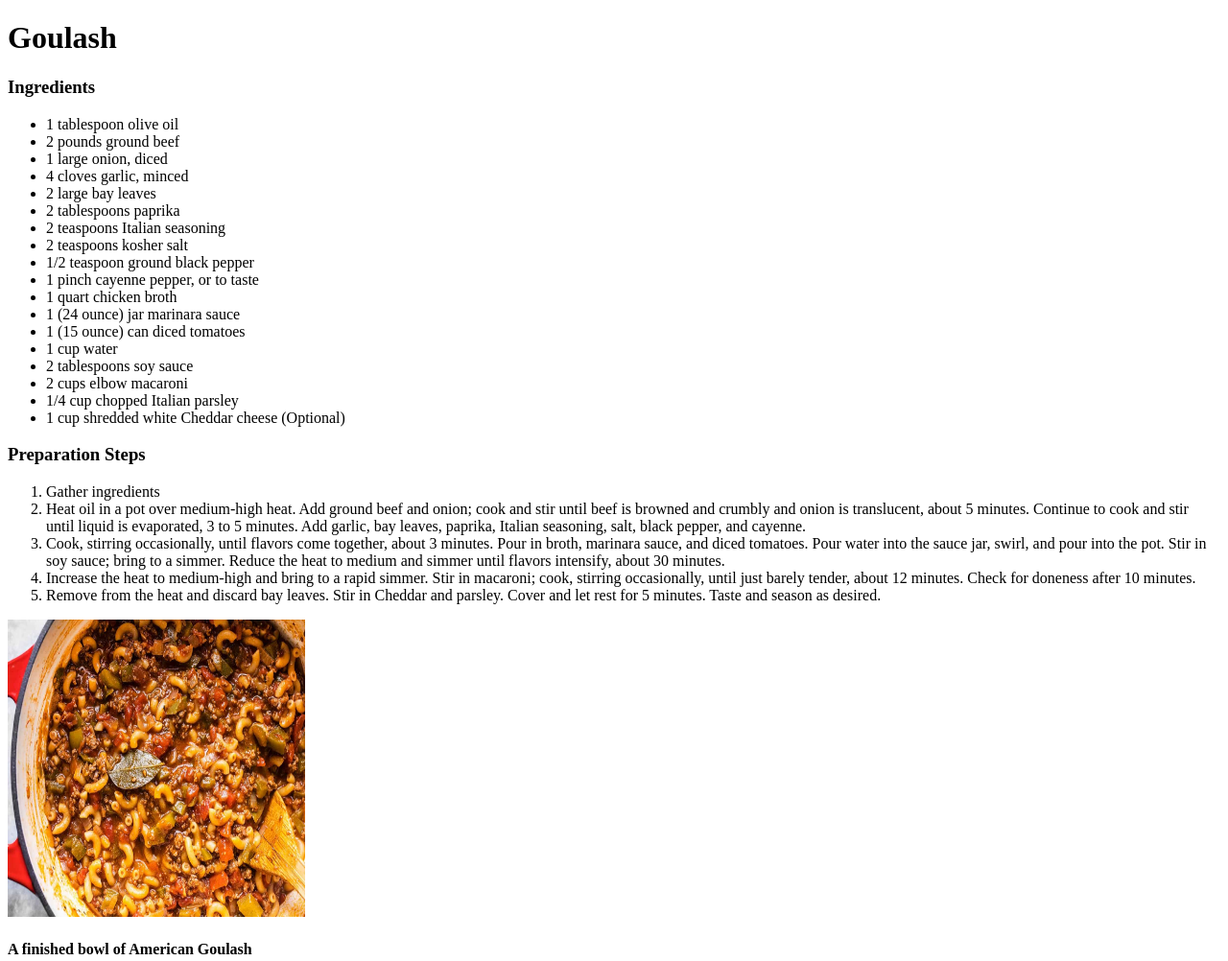
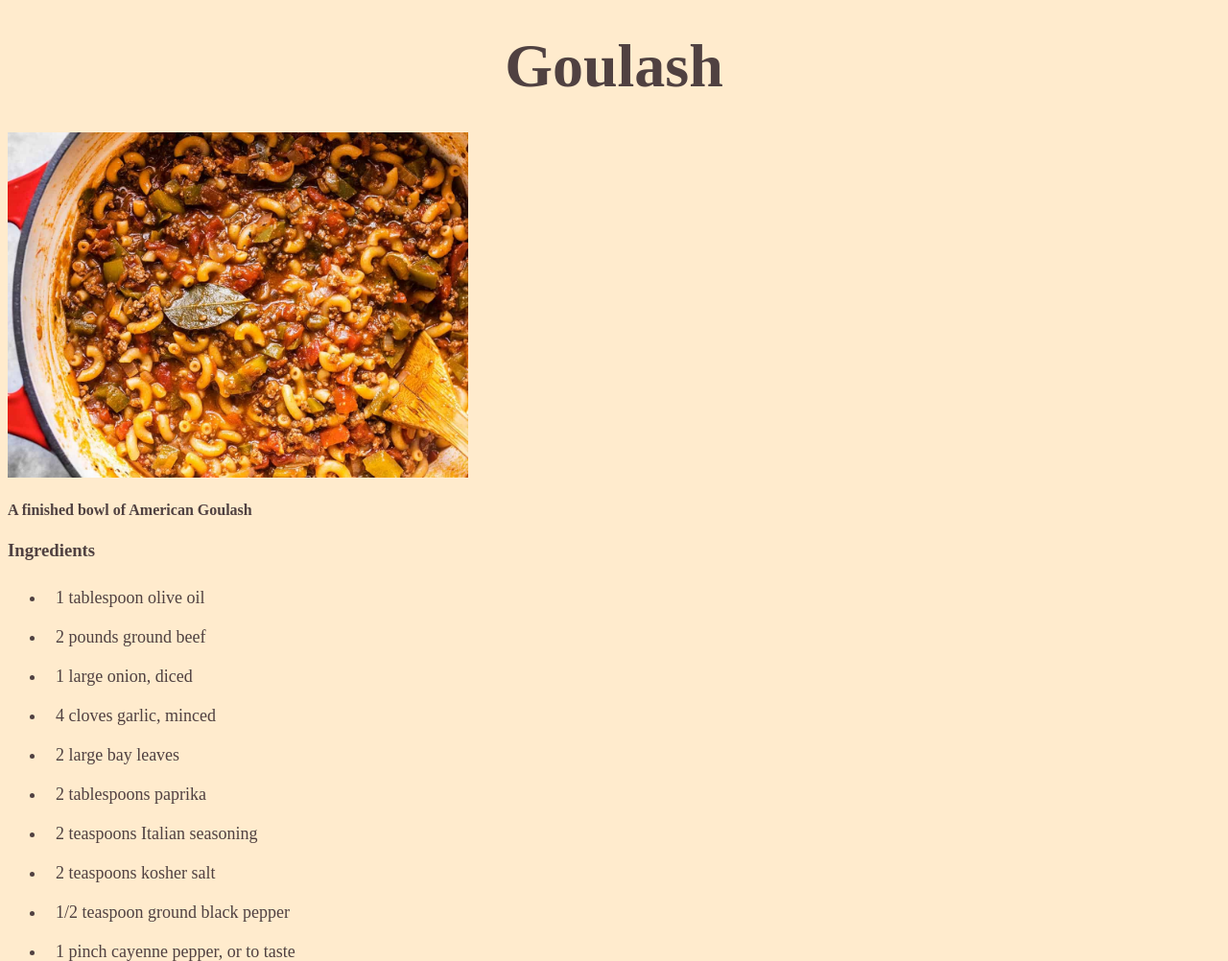
Before and after one commit to smokinronin/odin-recipes, a plain HTML site: page recipes/goulash.html in a window 1280 px wide. Shown: the top 1002 px of the page at 96% size. Drawn offline with Linux system fonts and the light colour scheme.

Commit message:
EditedCreated CSS for for different recipes
Made format changes for better visual appeal

```diff
--- /dev/null
+++ b/recipes/c-m-style.css
@@ -0,0 +1,19 @@
+body {
+    background-color: blanchedalmond;
+    color: #504141;
+    text-align: left;
+
+}
+
+h1 {
+    text-align: center;
+    font-size: 64px;
+    margin: 32px;
+}
+
+li {
+    margin: auto;
+    font-size: 18px;
+    padding: 10px;
+    border: 10px;
+}
--- /dev/null
+++ b/recipes/gfc-style.css
@@ -0,0 +1,19 @@
+body {
+    background-color: blanchedalmond;
+    color: #504141;
+    text-align: left;
+
+}
+
+h1 {
+    text-align: center;
+    font-size: 64px;
+    margin: 32px;
+}
+
+li {
+    margin: auto;
+    font-size: 18px;
+    padding: 10px;
+    border: 10px;
+}
--- /dev/null
+++ b/recipes/gou-style.css
@@ -0,0 +1,19 @@
+body {
+    background-color: blanchedalmond;
+    color: #504141;
+    text-align: left;
+
+}
+
+h1 {
+    text-align: center;
+    font-size: 64px;
+    margin: 32px;
+}
+
+li {
+    margin: auto;
+    font-size: 18px;
+    padding: 10px;
+    border: 10px;
+}
--- a/recipes/goulash.html
+++ b/recipes/goulash.html
@@ -4,9 +4,12 @@
     <meta charset="UTF-8">
     <meta name="viewport" content="width=device-width, initial-scale=1.0">
     <title>Goulash</title>
+    <link rel="stylesheet" href="gou-style.css">
 </head>
 <body>
     <h1>Goulash</h1>
+        <img src="../images/Goulash.jpg" alt="Finished bowl of goulash" height="360px" width="auto">
+                <h4>A finished bowl of American Goulash</h4>
         <h3>Ingredients</h3>
             <ul>
                 <li>1 tablespoon olive oil</li>
@@ -37,7 +40,6 @@
                 <li>Remove from the heat and discard bay leaves. Stir in Cheddar and parsley. Cover and let rest for 5 minutes. Taste and season as desired. </li>
 
             </ol>
-        <img src="../images/Goulash.jpg" alt="Finished bowl of goulash" height="310" width="310">
-                <h4>A finished bowl of American Goulash</h4>
+
 </body>
 </html>
--- /dev/null
+++ b/style.css
@@ -0,0 +1,23 @@
+body {
+    text-align: left;
+    margin: 10px;
+    background-color: blanchedalmond;
+    color: #504141;
+}
+
+
+
+
+h1 {
+    text-align: center;
+    margin: auto;
+    font-size: 64px;
+
+}
+
+li {
+    margin:auto;
+    padding: 10px;
+    border: 10px;
+    font-size: 32px;
+}
```
Also changed, not shown: index.html (+2 -1 lines), recipes/Chicken_Makhani.html (+4 -2 lines), recipes/Garlic_Fried_Chicken.html (+4 -3 lines).
